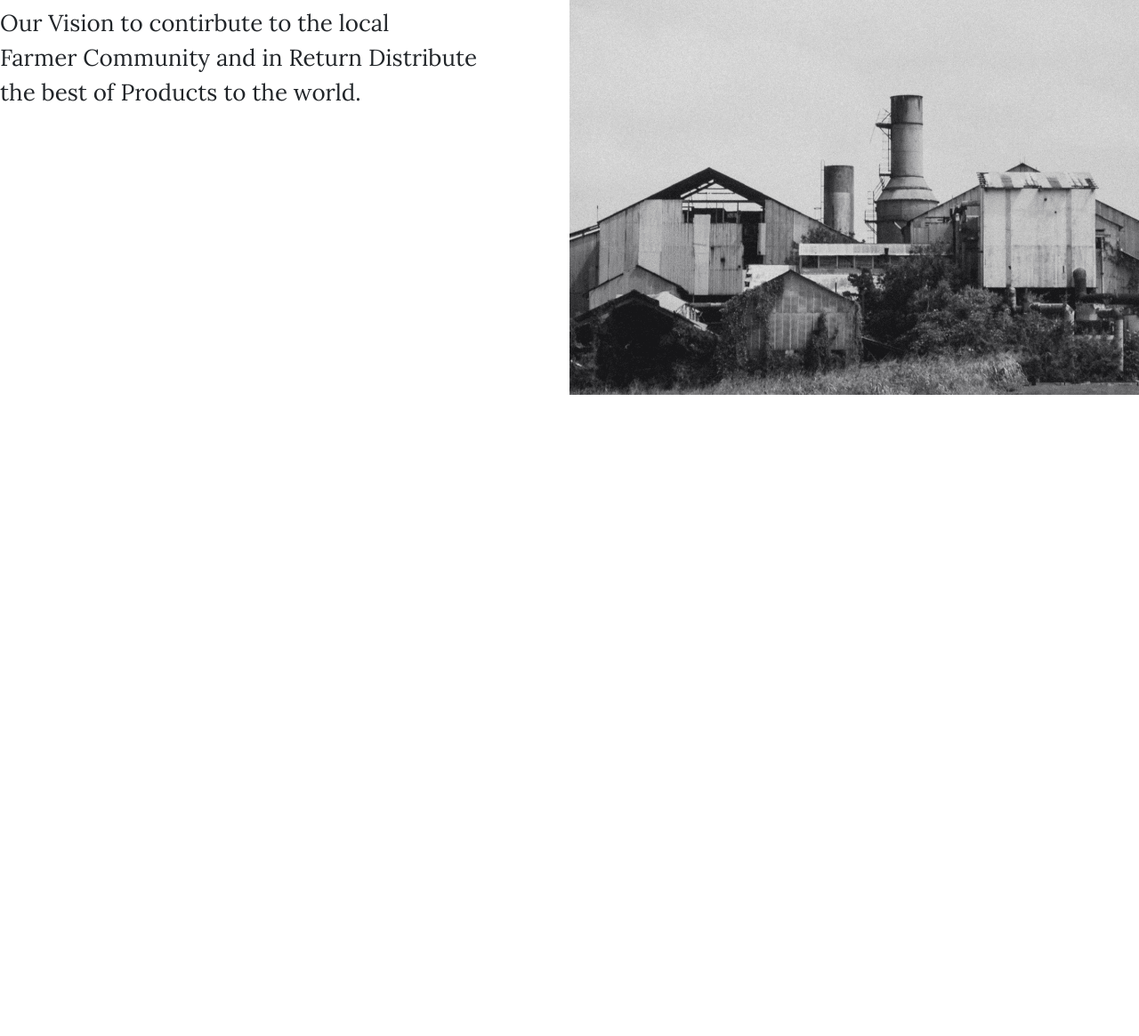
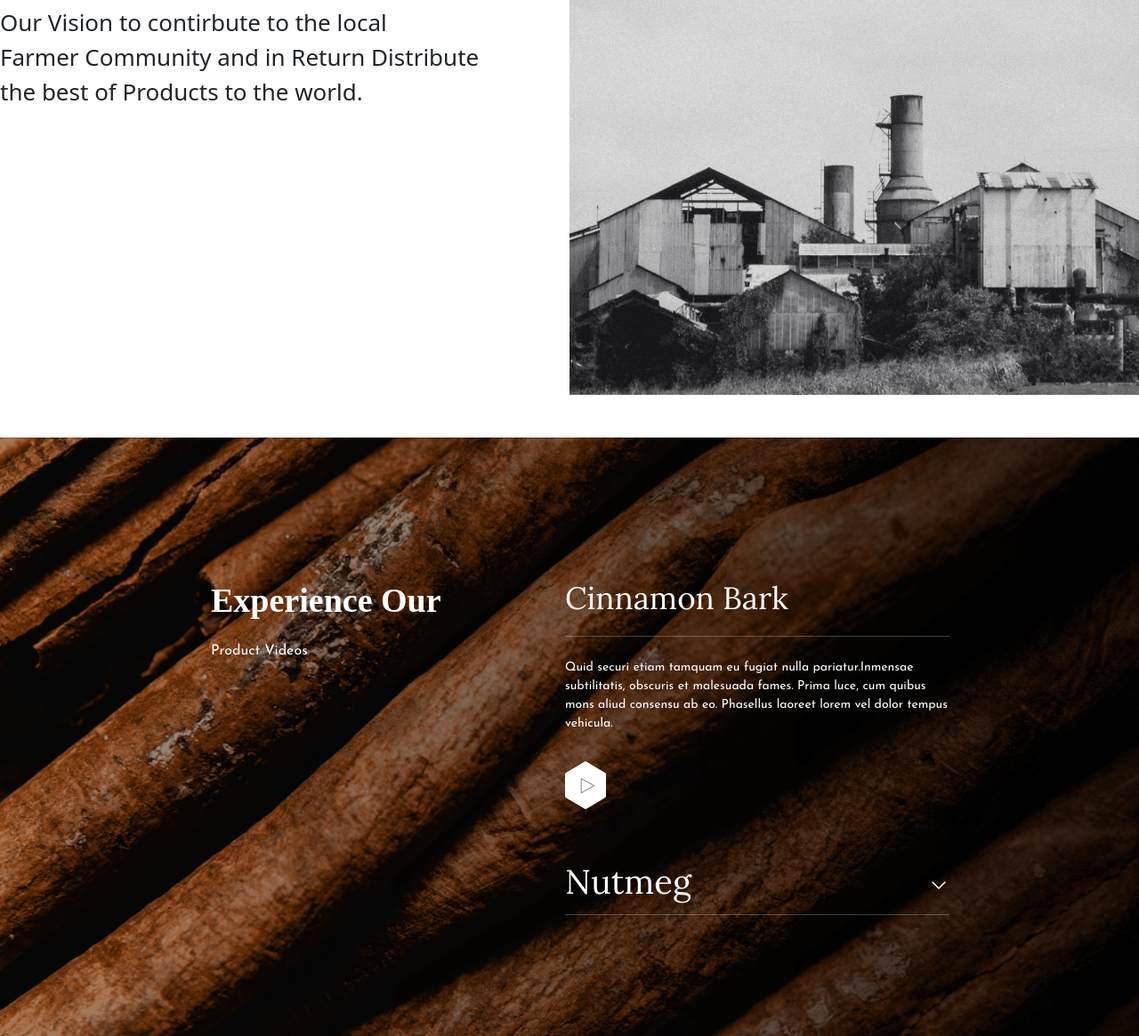
Before and after one commit to kaushalyaweerakoon/Verger, a plain HTML site: page index.html in a window 1280 px wide. Shown: the part 1220-2385 px from the top of the page at 89% size. Before the commit the page ends 1664 px from the top, so only its background shows below. Drawn offline with nearby package versions, Linux system fonts and the light colour scheme; a script that the page names is missing; a web font is replaced by a local one.

Commit message:
verger update

```diff
--- a/asserts/css/main.css
+++ b/asserts/css/main.css
@@ -3,11 +3,15 @@
     --regatto-font:'Regatto', RegattoBold;
     --urw-font:'regular' ,URWClassicoW01-Regular;
     --lora-font:'lora', Lora-Regular;
+    --Josefin-font: 'Josefin Sans', Josefinsans;
     --font-size-14px: 14px;
     --font-size-26px: 26px;
+    --font-size-35px: 35px;
     --font-size-38px: 38px;
+
   }
 
+  /* font sizes */
 .fs-14-px {
     font-size: var(--font-size-14px)
 }
@@ -15,22 +19,32 @@
     font-size: var(--font-size-26px)
 }
 
+.fs-35-px {
+  font-size: var(--font-size-35px)
+}
+
 .fs-38-px {
     font-size: var(--font-size-38px)
 }
-.lora-fonts {
+
+/* fonts */
+.lora-font {
     font-family: var(--lora-font);
   }
 
-
-.urw-fonts {
+.urw-font {
     font-family: var(--urw-font);
   }
 
-.regatto-fonts {
+.regatto-font {
     font-family: var(--regatto-font);
   }
 
+  .Josefin-sans {
+    font-family: var(--Josefin-font);
+  }
+
+  /* topics */
   .topics {
     font-size: var(--font-size-38px);
     font-family: var(--regatto-font);
@@ -39,11 +53,13 @@
 
 /* home page */
   .text-1{
-    width: 179px;
-    height: 102px;
-    margin: 23px 217px 6px 140px;
     font-family: var(--regatto-font);
-    font-size: 30px;
+    font-size: 38px;
     font-weight: bold;
     color: #fff;
   }
+
+  /* right corner border */
+  .yellow-border{
+    border-left: 5px solid yellow;
+}
--- a/index.html
+++ b/index.html
@@ -44,7 +44,7 @@
                 <div style="padding-left:32px; padding-top:29px;">
                     <img src="asserts/images/logo.svg">
                 </div>
-            <!-- logo end -->
+                <!-- logo end -->
 
                 <div class="collapse justify-content-center mt-4 navbar-collapse pt-2">
                     <ul class="navbar-nav ">
@@ -62,17 +62,16 @@
                         </li>
                     </ul>
                 </div>
-                <div class="" style="margin-right: 72px;">
 
-                    <a class="text-white text-decoration-none" href="#">Inquiries ?</a><br>
-                    <a class="text-white text-decoration-none" href="#">Contact us</a>
+                <div class="yellow-border mt-4 " style="margin-right: 72px;">
+                    <a class="text-white text-decoration-none ps-3 fs-12-px" href="#">Inquiries ?</a><br>
+                    <a class="text-white text-decoration-none fs-6 ps-3" href="#">Contact us</a>
                 </div>
             </nav>
         </div>
 
         <div class="container position-absolute top-50 px-md-5 m-auto">
-            <p class="text-1">Our <br>
-                Community</p>
+            <p class="text-1">Our <br>Community</p>
         </div>
         </div>
 
@@ -98,7 +97,7 @@
             </div>
 
             <div class="col-md-6">
-                <img src="asserts/images/rectangle-2-copy@2x.png" class="ratio"  href="">
+                <img src="asserts/images/rectangle-2-copy@2x.png" class="ratio" href="">
             </div>
         </div>
 
@@ -106,28 +105,31 @@
     <!-- section 2 -->
 
     <!-- section 3 -->
-
-    <!--
-    <section class="rectangle-copy-4 position-relative d-flex justify-content-center w-100">
-        <img src="asserts/images/group-6@2x.png" class="img-Rectangle-6" alt="">
-        <div class="container position-absolute top-50 ">
-            <div class="row">
-                <div class="col-md-6">
-                    <p class="text-1">Experience Our</p>
-                </div>
-                <div class="col-md-6">
-                    <p class="text-1">Cinnamon Bark</p>
-                    <p class="small-text"> Quid securi etiam tamquam eu fugiat nulla pariatur. Inmensae
-                        subtilitatis, obscuris et
-                        malesuada
-                        fames. Prima luce, cum quibus mons aliud consensu ab eo. Phasellus laoreet lorem vel dolor
-                        tempus vehicula.</p>
-                    <p class="text-2">Nutmeg</p>
+    <section class="position-relative d-flex  mt-5">
+        <img src="asserts/images/group-6@2x.png" class="w-100" alt="">
+        <div class="text-white row justify-content-center position-absolute w-100">
+            <div class="col mx-5" style="margin-top: 155px; max-width: 350px">
+                <p class="text-1"> Experience Our</p>
+                <p class="Josefin-sans">Product Videos</p>
+            </div>
+            <div class="" style="margin-top: 155px; max-width: 456px ;">
+                <p class="fs-35-px lora-font">Cinnamon Bark</p>
+                <hr class="pb-2">
+                <p class="fs-14-px Josefin-sans pb-2 mb-4">Quid securi etiam tamquam eu fugiat nulla pariatur.Inmensae
+                    subtilitatis, obscuris et malesuada fames. Prima luce, cum quibus mons aliud consensu
+                    ab eo. Phasellus laoreet lorem vel dolor tempus vehicula.</p>
+                <img src="asserts/images/group-2-copy.svg"
+                    style="max-width: 107px;max-height: 104px;margin-bottom: 53px;">
+                <div class="">
+                    <div class="d-flex justify-content-between">
+                        <p class="fs-38-px lora-font mb-2">Nutmeg</p>
+                        <img src="asserts/images/iconly-two-tone-arrow-down-2.svg">
+                    </div>
+                    <hr class="m-0">
                 </div>
             </div>
-
-        </div>
-    </section>  -->
+        </div>>
+    </section>
 
     <!-- section 3 -->
 
```
Also changed, not shown: asserts/images/group-2-copy.svg (added), asserts/images/iconly-two-tone-arrow-down-2.svg (added).
